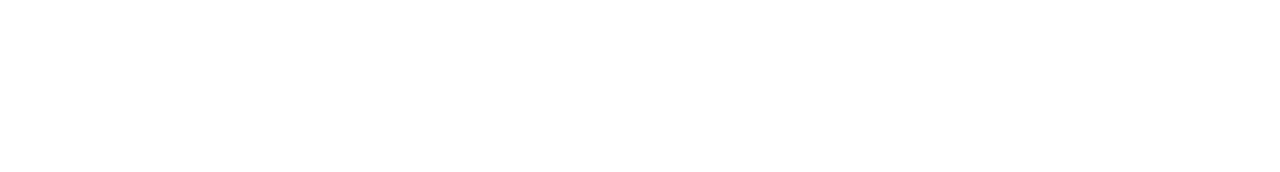
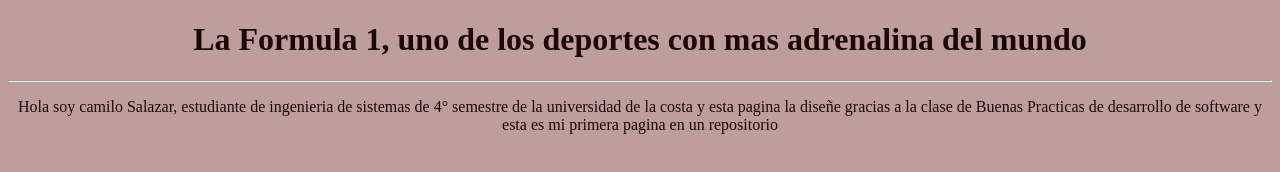
Before and after one commit to Kmilosala/Taller_2, a plain HTML site: page index.html in a window 1280 px wide. Drawn offline with Linux system fonts and the light colour scheme.

Commit message:
Se agregro color a la pagina y texto especificando mi nombre, mi carrera,  mi semestre y mi universidad

```diff
--- a/index.html
+++ b/index.html
@@ -5,8 +5,18 @@
     <meta name="viewport" content="width=device-width, initial-scale=1.0">
     <title>La Formula 1</title>
     <link rel="icon" href="https://cdn-icons-png.flaticon.com/512/2418/2418802.png" type="image/x-icon">
+    <style>
+        body {
+            background-color: #be9d9d;
+            color: #160202f5;
+        }
+    </style>
 </head>
 <body>
-
+    <div style="text-align: center;">
+        <h1>La Formula 1, uno de los deportes con mas adrenalina del mundo</h1>
+        <hr>
+        <p>Hola soy camilo Salazar, estudiante de ingenieria de sistemas de 4° semestre de la universidad de la costa y esta pagina la diseñe gracias a la clase de Buenas Practicas de desarrollo de software y esta es mi primera pagina en un repositorio</p>
+    </div>
 </body>
 </html>
```
